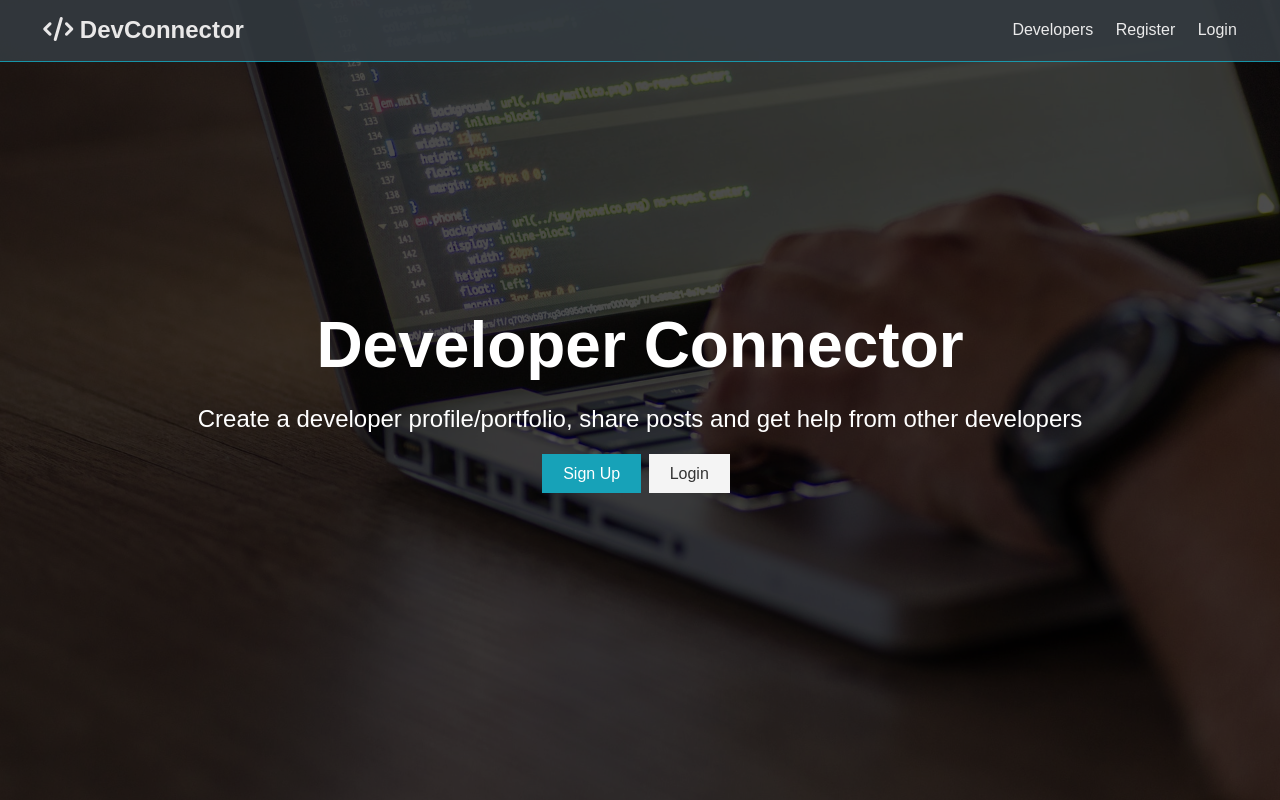
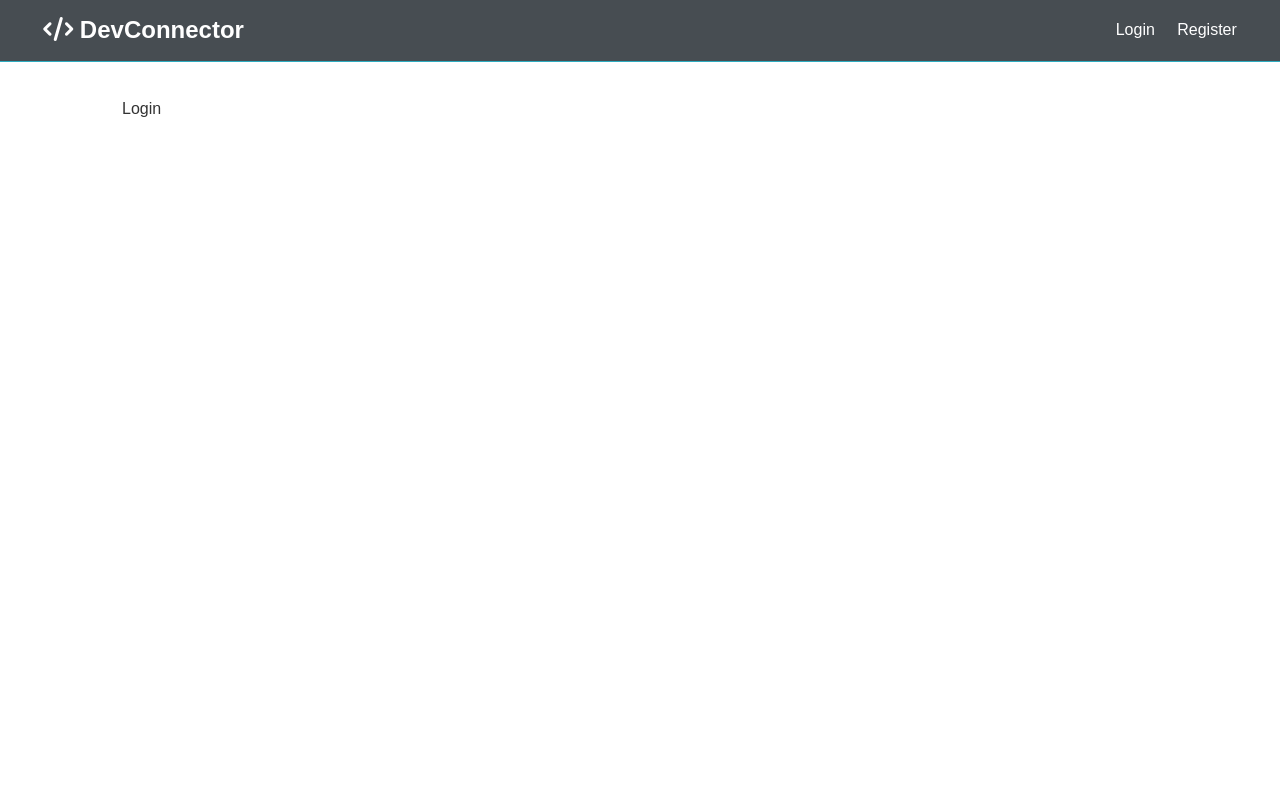
Before and after one commit to psg-study-projects/udemy-mern-front-to-back, a React (Create React App) app in the folder client/: page /login in a window 1280 px wide. Built offline with nearby package versions, Linux system fonts and the light colour scheme.

Commit message:
Completed Ch 33: React Router Setup

```diff
--- a/client/src/App.js
+++ b/client/src/App.js
@@ -1,14 +1,32 @@
-import React, {Fragment } from 'react';
+import React, { Fragment } from 'react';
+import { BrowserRouter as Router, Route, Switch } from 'react-router-dom';
+import Navbar from './components/layout/Navbar';
+import Landing from './components/layout/Landing';
+import Login from './components/auth/Login';
+import Register from './components/auth/Register';
 import './App.css';
 
-import Navbar from './components/layout/Navbar';
-import Landing from './components/layout/Landing';
-
 const App = () => (
-    <Fragment>
-        <Navbar />
-        <Landing />
-    </Fragment>
+    <Router>
+        <Fragment>
+            <Navbar />
+            <Route exact path='/' component={Landing} />
+            <section className="container">
+                <Switch>
+                    <Route exact path='/register' component={Register} />
+                    <Route exact path='/login' component={Login} />
+                </Switch>
+            </section>
+        </Fragment>
+    </Router>
 );
 
 export default App;
+
+// %TODO: study
+// ~ Fragment
+// ~ Route, exact path
+// ~ BrowserRouter
+//
+//
+//
--- /dev/null
+++ b/client/src/components/auth/Login.js
@@ -0,0 +1,9 @@
+import React from 'react';
+
+const Login = () => {
+    return (
+        <div>Login</div>
+    );
+};
+
+export default Login;
--- /dev/null
+++ b/client/src/components/auth/Register.js
@@ -0,0 +1,9 @@
+import React from 'react';
+
+const Register = () => {
+    return (
+        <div>Register</div>
+    );
+};
+
+export default Register;
--- a/client/src/components/layout/Landing.js
+++ b/client/src/components/layout/Landing.js
@@ -1,4 +1,5 @@
 import React from 'react';
+import { Link } from 'react-router-dom';
 
 const Landing = () => {
     return (
@@ -11,8 +12,8 @@ const Landing = () => {
                         other developers
                     </p>
                     <div className="buttons">
-                <a href="register.html" className="btn btn-primary">Sign Up</a>
-                <a href="login.html" className="btn btn-light">Login</a>
+                        <Link to='/register' className="btn btn-primary">Register</Link>
+                        <Link to='/login' className="btn btn-primary">Login</Link>
                     </div>
                 </div>
             </div>
--- a/client/src/components/layout/Navbar.js
+++ b/client/src/components/layout/Navbar.js
@@ -1,16 +1,22 @@
 import React from 'react';
+import { Link } from 'react-router-dom';
 
 const Navbar = () => {
     return (
         <nav className="navbar bg-dark">
-          <h1>
-            <a href="index.html"><i className="fas fa-code"></i> DevConnector</a>
-          </h1>
-          <ul>
-            <li><a href="profiles.html">Developers</a></li>
-            <li><a href="register.html">Register</a></li>
-            <li><a href="login.html">Login</a></li>
-          </ul>
+            <h1>
+                <Link to='/'>
+                    <i className='fas fa-code' /> DevConnector
+                </Link>
+            </h1>
+            <ul>
+                <li>
+                    <Link to='/login'>Login</Link>
+                </li>
+                <li>
+                    <Link to='/register'>Register</Link>
+                </li>
+            </ul>
         </nav>
     )
 }
```
Lines whose indentation alone changed are shown as unchanged.
